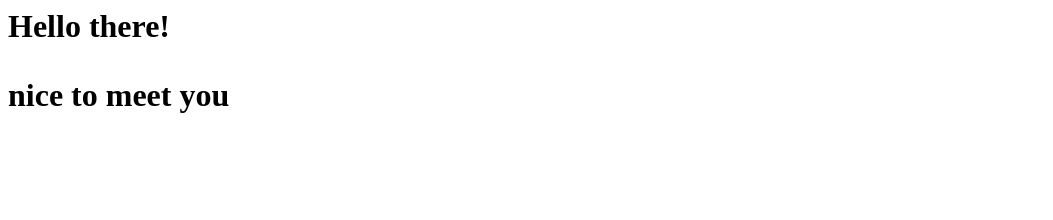
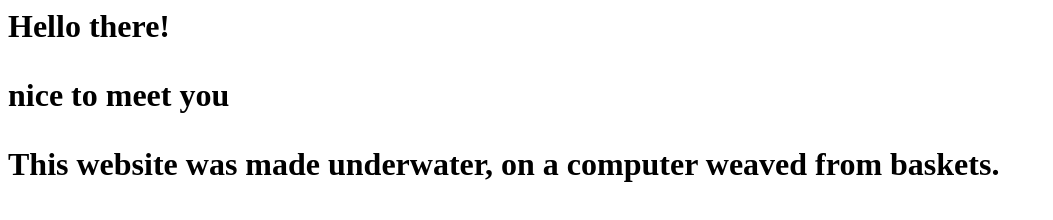
Before and after one commit to john681611/FirstWebsite, a plain HTML site: page index.html in a window 1280 px wide. Shown: the whole page, without its empty margins (0-1053 px from the left). Drawn offline with Linux system fonts and the light colour scheme.

Commit message:
Update index.html

```diff
--- a/index.html
+++ b/index.html
@@ -1,2 +1,6 @@
 <h1>Hello there!<h1>
-  <p>nice to meet you <p>
+<p>nice to meet you<p>
+
+<footer>
+  This website was made underwater, on a computer weaved from baskets.
+</footer>
```
